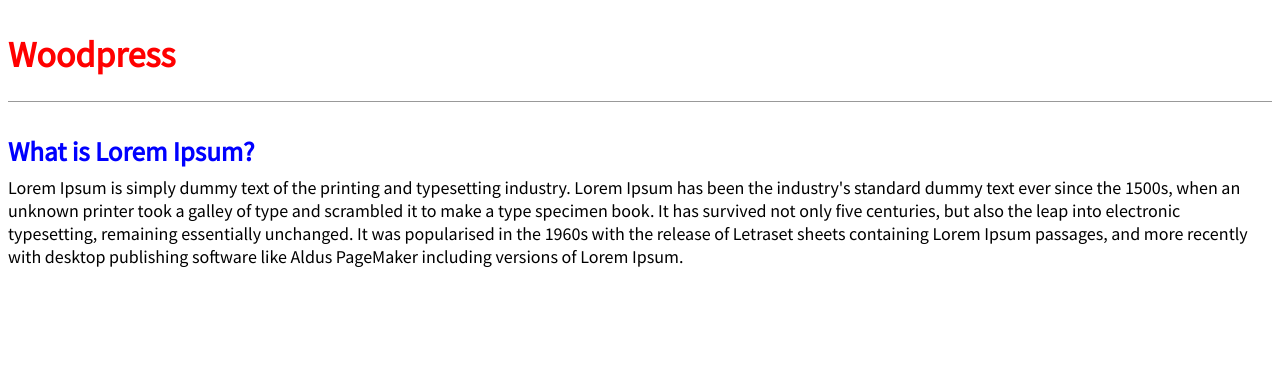
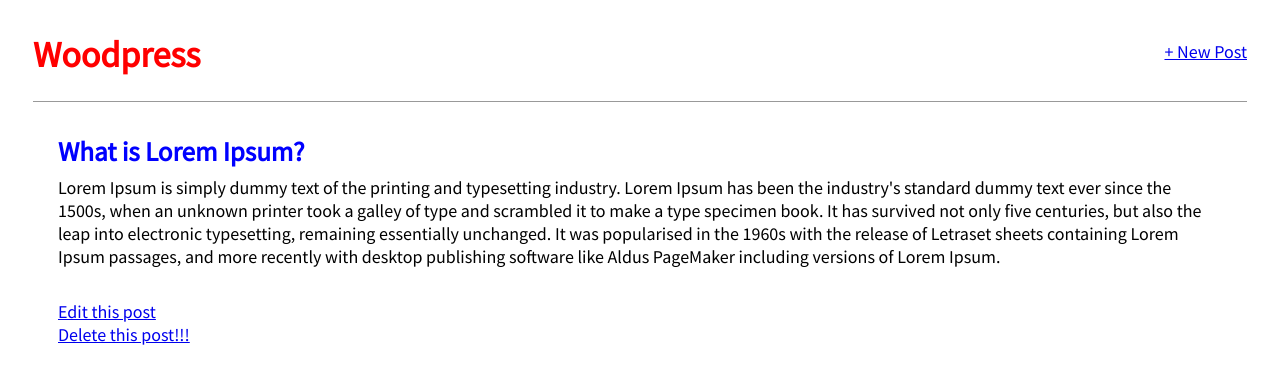
Before and after one commit to uzumakitensho/django-post, a Django app: page /post/1/ in a window 1280 px wide. Shown: the top 384 px of the page. Run offline with Django 3.2, Linux system fonts and the light colour scheme; data comes from the database, SQL or seed files in the repository; both versions use the stored data as it was after the commit.

Commit message:
add post crud

```diff
--- a/blog/models.py
+++ b/blog/models.py
@@ -1,4 +1,5 @@
 from django.db import models
+from django.urls import reverse
 
 class Post(models.Model):
 	title = models.CharField(max_length=200)
@@ -10,3 +11,6 @@
 
 	def __str__(self):
 		return self.title
+
+	def get_absolute_url(self):
+		return reverse('post_detail', args=[str(self.id)])
--- a/blog/static/css/base.css
+++ b/blog/static/css/base.css
@@ -1,6 +1,13 @@
 body {
 	font-family: 'Source Sans Pro', sans-serif;
 	font-size: 18px;
+}
+
+.container {
+    padding-right: 25px;
+    padding-left: 25px;
+    margin-right: auto;
+    margin-left: auto;
 }
 
 header {
--- a/blog/templates/base.html
+++ b/blog/templates/base.html
@@ -7,12 +7,19 @@
 	<link rel="stylesheet" href="{% static 'css/base.css' %}">
 </head>
 <body>
-	<header>
-		<h1><a href="/">Woodpress</a></h1>
-	</header>
 	<div class="container">
-		{% block content %}
-		{% endblock content %}
+		<header>
+			<div class="nav-left">
+				<h1><a href="/">Woodpress</a></h1>
+			</div>
+			<div class="nav-right">
+				<a href="{% url 'post_new' %}">+ New Post</a>
+			</div>
+		</header>
+		<div class="container">
+			{% block content %}
+			{% endblock content %}
+		</div>
 	</div>
 </body>
 </html>
--- a/blog/templates/post_detail.html
+++ b/blog/templates/post_detail.html
@@ -5,4 +5,7 @@
 		<h2><a href="">{{ anything_you_want.title }}</a></h2>
 		<p>{{ anything_you_want.body }}</p>
 	</div>
+
+	<a href="{% url 'post_edit' anything_you_want.pk %}">Edit this post</a><br>
+	<a href="{% url 'post_delete' anything_you_want.pk %}">Delete this post!!!</a>
 {% endblock content %}
--- a/blog/urls.py
+++ b/blog/urls.py
@@ -4,4 +4,7 @@
 urlpatterns = [
 	path('', views.BlogListView.as_view(), name='home'),
 	path('post/<int:pk>/', views.BlogDetailView.as_view(), name='post_detail'),
+	path('post/new/', views.BlogCreateView.as_view(), name='post_new'),
+	path('post/<int:pk>/edit/', views.BlogUpdateView.as_view(), name='post_edit'),
+	path('post/<int:pk>/delete/', views.BlogDeleteView.as_view(), name='post_delete'),
 ]
--- a/blog/views.py
+++ b/blog/views.py
@@ -1,4 +1,6 @@
 from django.views.generic import ListView, DetailView
+from django.views.generic.edit import CreateView, UpdateView, DeleteView
+from django.urls import reverse_lazy
 from .models import Post
 
 class BlogListView(ListView):
@@ -10,3 +12,18 @@
 	model = Post
 	template_name = 'post_detail.html'
 	context_object_name = 'anything_you_want'
+
+class BlogCreateView(CreateView):
+	model = Post
+	template_name = 'post_new.html'
+	fields = '__all__'
+
+class BlogUpdateView(UpdateView):
+	model = Post
+	fields = ['title', 'body']
+	template_name = 'post_edit.html'
+
+class BlogDeleteView(DeleteView):
+	model = Post
+	template_name = 'post_delete.html'
+	success_url = reverse_lazy('home')
```
Also changed, not shown: blog/templates/post_delete.html (added, +10 -0 lines), blog/templates/post_edit.html (added, +10 -0 lines), blog/templates/post_new.html (added, +10 -0 lines), db.sqlite3.
